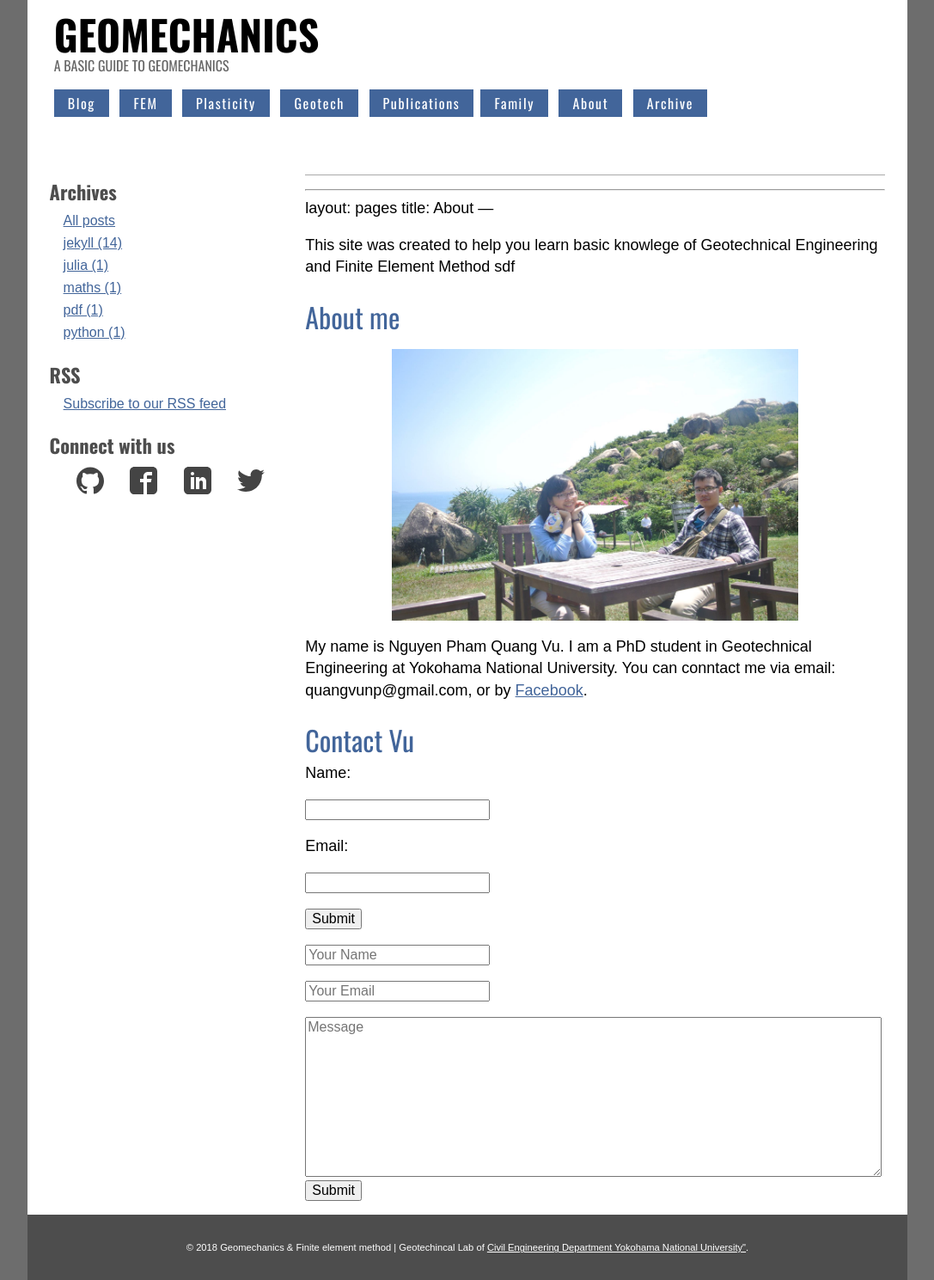
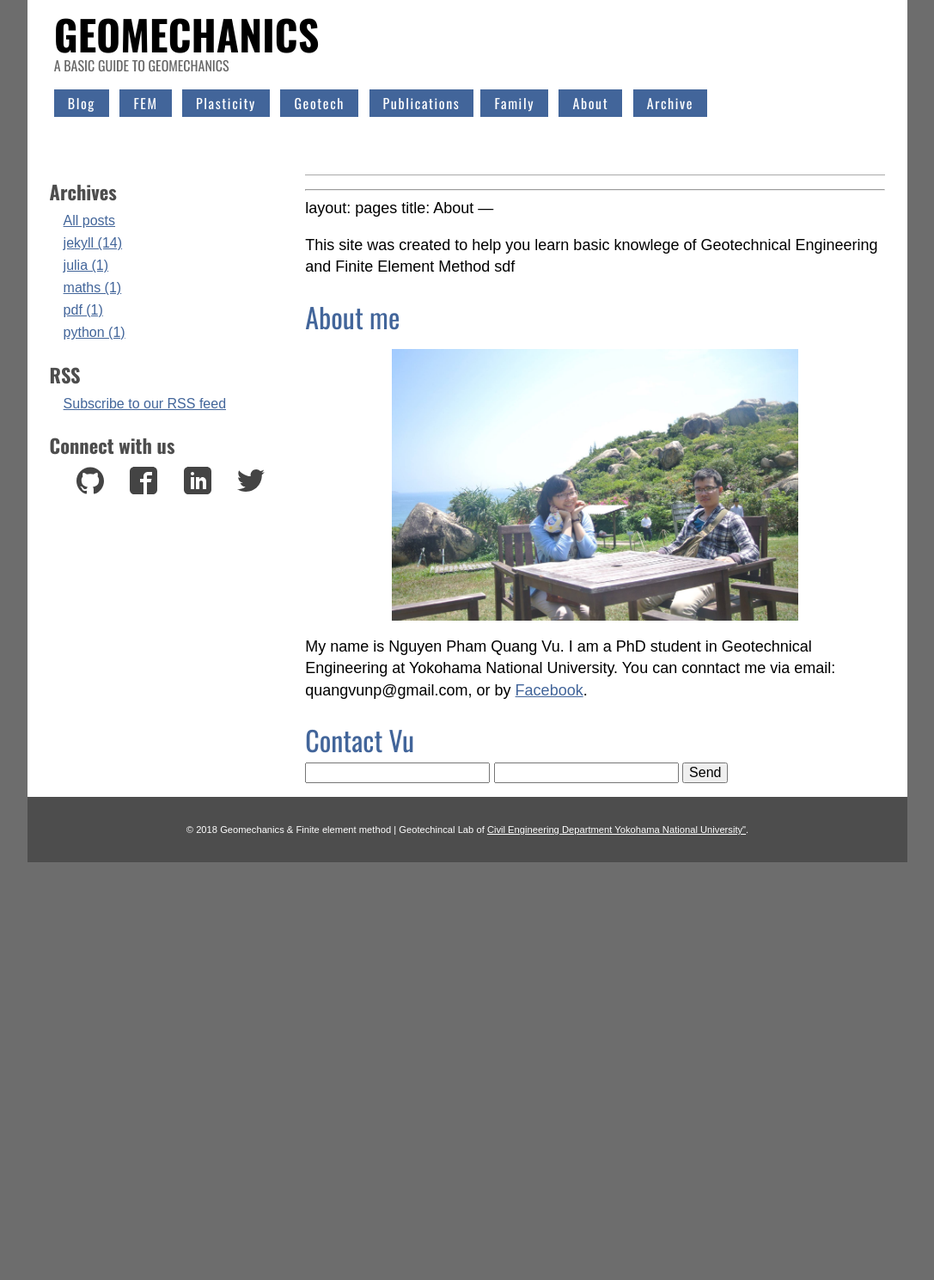
Before and after one commit to quangvunp/geomechanics, a Jekyll site: the page built from about.md, in a window 1280 px wide. Shown: the whole page at 86% size, without its empty margins (96-1183 px from the left). Built offline with Jekyll 4.4.1, drawn with Linux system fonts in a browser that asks for light colours; our own code applies the rules of GitHub Pages for plain Markdown files; after the commit the page ends 1003 px from its top, so only the background shows below that.

Commit message:
Update about.md

```diff
--- a/about.md
+++ b/about.md
@@ -14,30 +14,9 @@
 
 ## Contact Vu
 
-<form action="//formspree.io/quangvunp@gmail.com" method="POST">
-    <p>Name: </p><input id= "Name" type="text" name="name" cols="70"> <br /> <br />
-    <p>Email: </p><input id="Email" type="email" name="email" cols="70"> <br /> <br />
-
-  <input type='submit' value='Submit' />
-
-
-
-
-<form action="http://getsimpleform.com/messages?form_api_token=475339605245a246498c3b1d364a845b" method="post">
-  <input type='hidden' name='redirect_to' value='http://minhajuddin.com/thank-you' />
-  <!--<label for='name'>Name</label>-->
-  <br />
-  <br />
-  <input type='text' id='name' name='name' placeholder='Your Name' rows='2' cols='70' />
-
-  <!--<label for='email'>Email</label> -->
-  <br />
-  <br />
-  <input type='text' id='email' name='email' placeholder='Your Email' rows ='4' cols='70' />
-  <br />
-  <!--<label for='email'>Message</label>-->
-  <br />
-  <textarea id='message' name='message' placeholder='Message' rows='10' cols='70'></textarea>
-  <br />
-  <input type='submit' value='Submit' />
+<form action="https://formspree.io/quangvu@gmail.com"
+      method="POST">
+    <input type="text" name="name">
+    <input type="email" name="_replyto">
+    <input type="submit" value="Send">
 </form>
```
